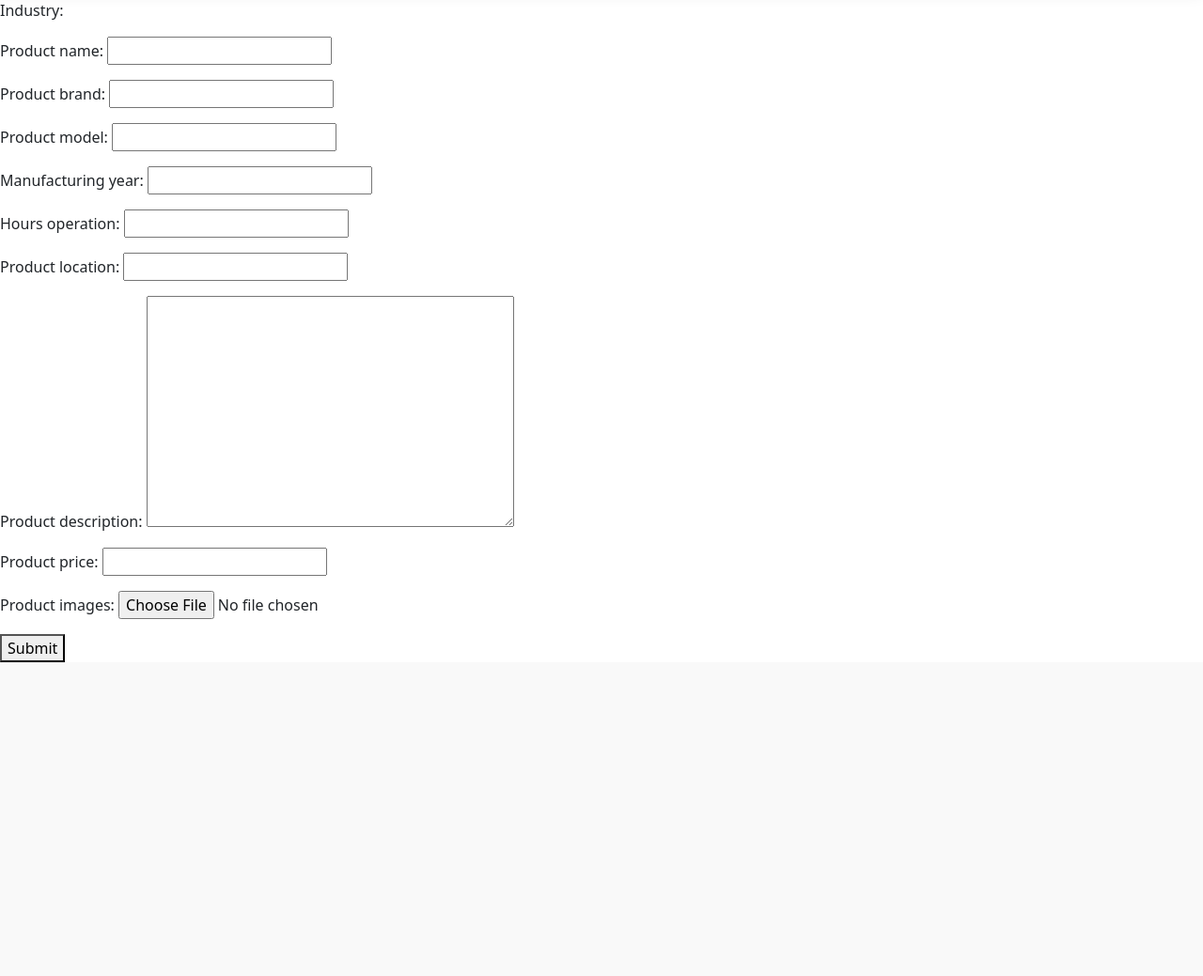
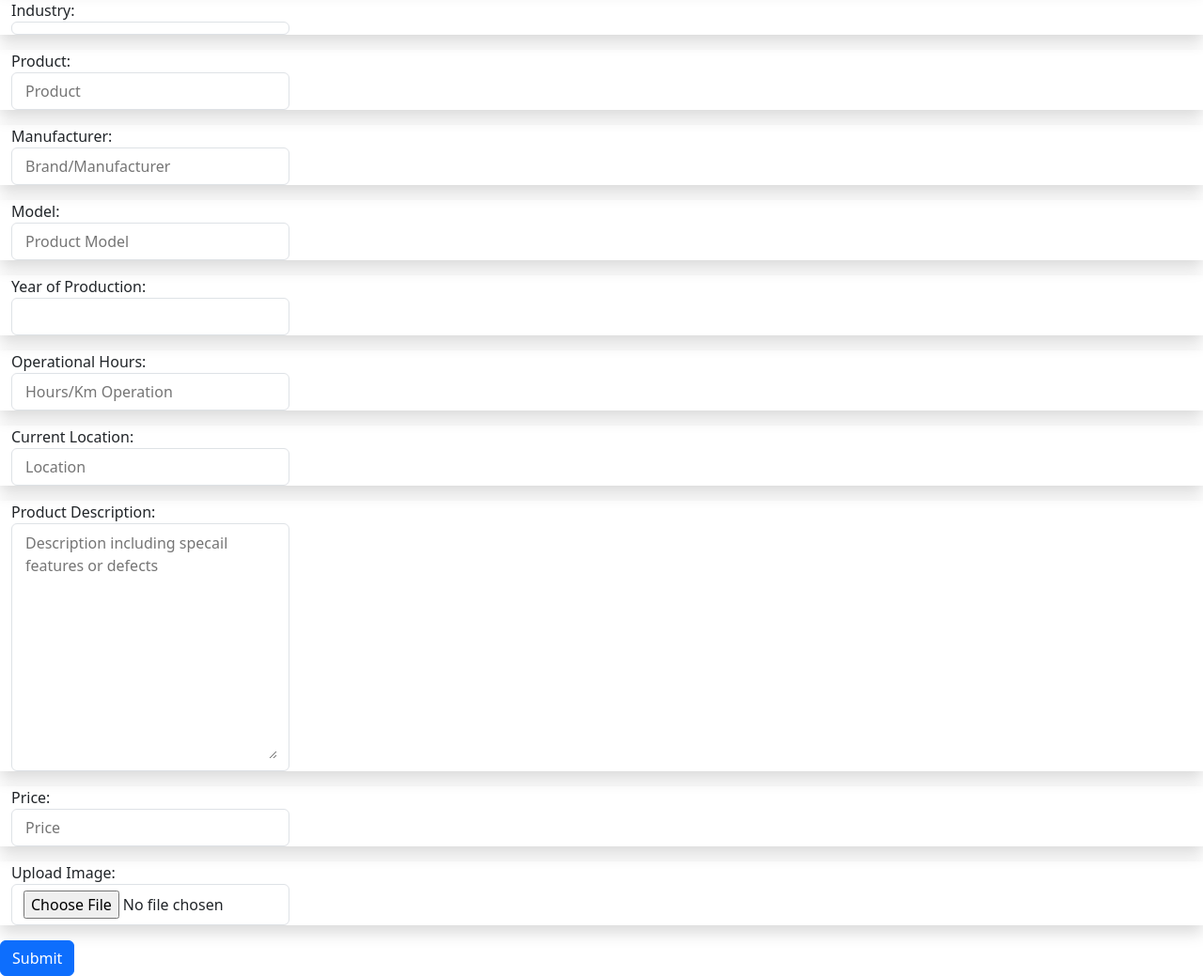
Before and after one commit to Arslanbaig84/b2bsolutions, a Django app: page /products/product_form in a window 1280 px wide. Shown: the part 268-1307 px from the top of the page at 94% size. Before the commit the page ends 973 px from the top, so only its background shows below. Run offline with Django 4.2, Linux system fonts and the light colour scheme; parts of the project's set-up code (start-up, migrations or seed data) failed here and were passed over; grey boxes are pictures that could not be loaded.

Commit message:
UI for New Product Ads

```diff
--- a/products/forms.py
+++ b/products/forms.py
@@ -3,12 +3,45 @@ from .models import Product
 from users.models import Industry
 
 class ProductForm(forms.ModelForm):
+
     industry = forms.ModelMultipleChoiceField(
             queryset = Industry.objects.all(),
-            widget= forms.CheckboxSelectMultiple,
+            widget= forms.CheckboxSelectMultiple(),
             required = True
         )
 
     class Meta:
         model = Product
         fields = ['industry', 'product_name', 'product_brand', 'product_model', 'manufacturing_year', 'hours_operation', 'product_location', 'product_description', 'product_price', 'product_images']
+
+        labels = {
+            'industry':'Industry',
+            'product_name':'Product',
+            'product_brand':'Manufacturer',
+            'product_model':'Model',
+            'manufacturing_year':'Year of Production',
+            'hours_operation':'Operational Hours',
+            'product_location':'Current Location',
+            'product_description':'Product Description',
+            'product_price':'Price',
+            'product_images':'Upload Image'
+        }
+
+        widgets = {
+            'product_name':forms.TextInput(attrs={'class':'border-0 col-12', 'maxlength':'200', 'placeholder':'Product'}),
+            'product_brand':forms.TextInput(attrs={'class':'border-0 col-12', 'maxlength':'200', 'placeholder':'Brand/Manufacturer'}),
+            'product_model':forms.TextInput(attrs={'class':'border-0 col-12', 'maxlength':'200', 'placeholder':'Product Model'}),
+            'manufacturing_year':forms.NumberInput(attrs={'class':'border-0 col-12'}),
+            'hours_operation':forms.NumberInput(attrs={'class':'border-0 col-12', 'placeholder':'Hours/Km Operation'}),
+            'product_location':forms.TextInput(attrs={'class':'border-0 col-12', 'maxlength':'200', 'placeholder':'Location'}),
+            'product_description':forms.Textarea(attrs={'class':'border-0 col-12', 'placeholder':'Description including specail features or defects'}),
+            'product_price':forms.NumberInput(attrs={'class':'border-0 col-12', 'placeholder':'Price'}),
+        }
+
+"""    #   applying custom css to label in backend
+    def __init__(self, *args, **kwargs):
+        super().__init__(*args, **kwargs)
+        for field_name, field in self.fields.items():
+            field.widget.attrs['class'] = 'form-control'  # add 'form-control' class to all fields
+            if field_name in self.Meta.labels:
+                field.widget.attrs['label'] = self.Meta.labels[field_name]"""
--- a/products/templates/products/product_form.html
+++ b/products/templates/products/product_form.html
@@ -6,7 +6,18 @@ New Product Ad
 {% block body %}
     <form action="{% url 'product_form' %}" method="post" enctype="multipart/form-data">
         {% csrf_token %}
-        {{form.as_p}}
-        <button type="submit">Submit</button>
+        <div class="container-fluid">
+            {% for field in form %}
+                <div class="mb-3 row shadow">
+                    {{field.label_tag}}
+                    <div class="col-3">
+                        <div class="form-control">
+                            {{field}}
+                        </div>
+                    </div>
+                </div>
+            {% endfor %}
+        </div>
+        <button type="submit" class="btn btn-primary">Submit</button>
     </form>
 {% endblock %}
--- a/products/views.py
+++ b/products/views.py
@@ -6,10 +6,10 @@ from reviews.models import Review
 # Create your views here.
 def product_form(request):
     user = request.user
-    print(user)
+#    print(user)
     if request.method == 'POST':
         form = ProductForm(request.POST, request.FILES)
-        print(form)
+#        print(form)
         if form.is_valid():
             product = form.save(commit=False)
             product.user = user
```
Also changed, not shown: users/forms.py (+9 -0 lines).
